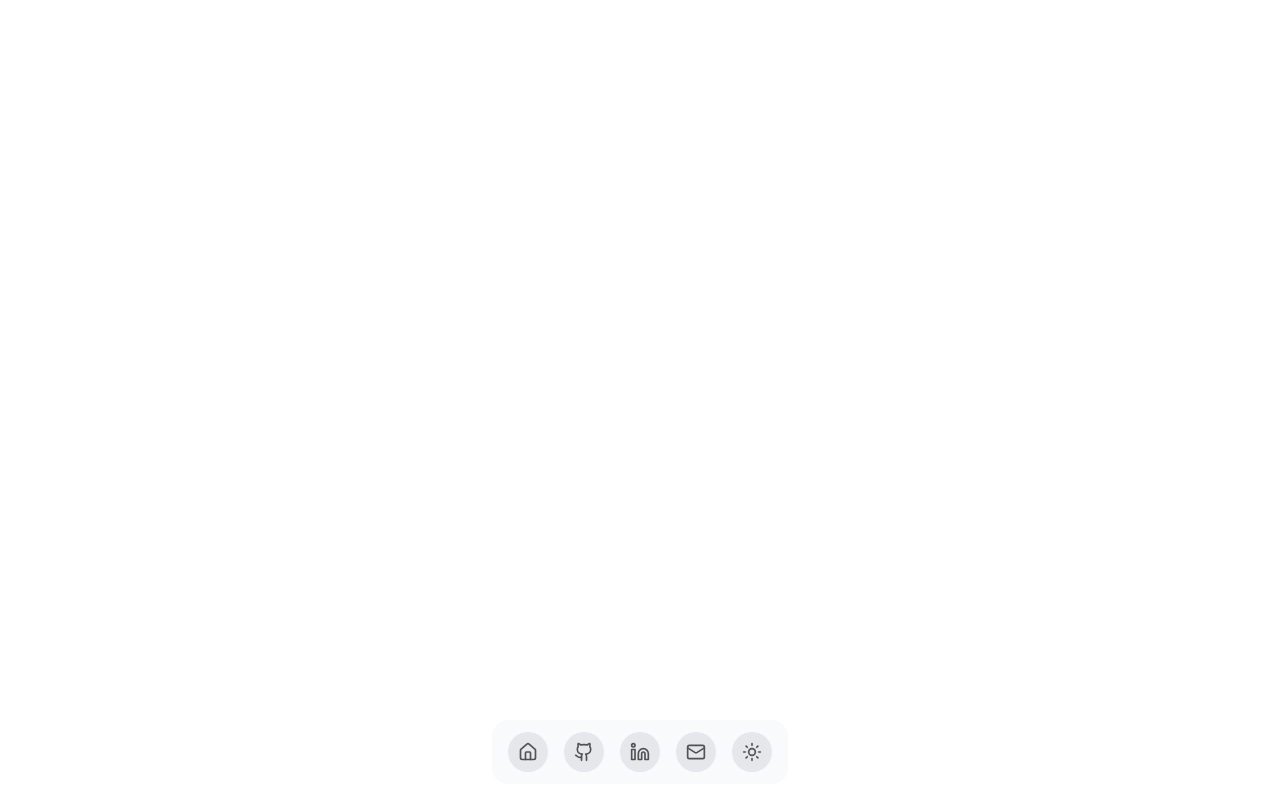
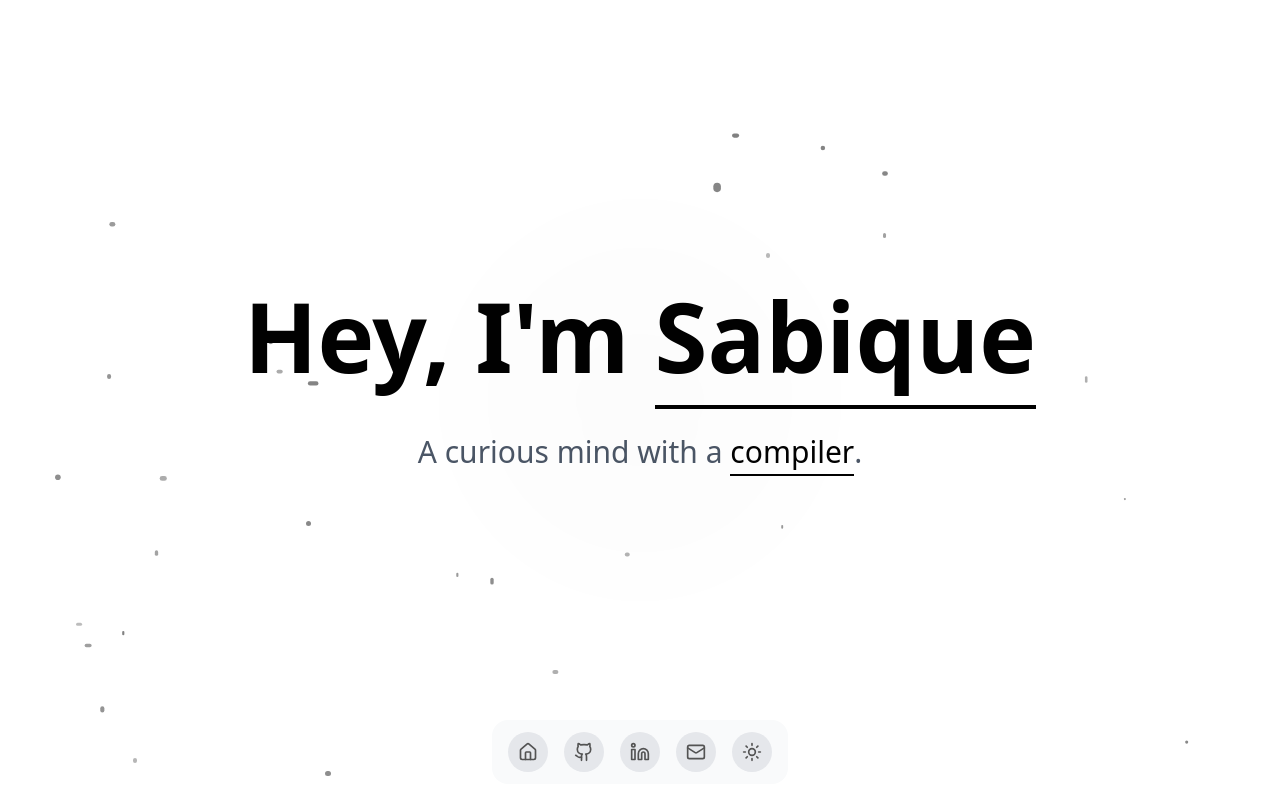
Before and after one commit to Sabique-Islam/Portfolio, a Next.js app: page / in a window 1280 px wide. Built offline with nearby package versions, Linux system fonts and the light colour scheme.

Commit message:
feat: add hero section

```diff
--- a/src/app/page.tsx
+++ b/src/app/page.tsx
@@ -1,8 +1,10 @@
+import Hero from "@/components/Pages/Hero";
 import { Navbar } from "@/components/Pages/Navbar";
 
 export default function Home() {
   return (
     <div>
+      <Hero/>
       <Navbar/>
     </div>
   );
--- /dev/null
+++ b/src/components/Pages/Hero.tsx
@@ -0,0 +1,244 @@
+"use client";
+
+import React, { useState, useEffect } from "react";
+import { motion, AnimatePresence } from "framer-motion";
+import { useTheme } from "next-themes";
+
+const Hero: React.FC = () => {
+  const [isLoading, setIsLoading] = useState(true);
+  const [showHero, setShowHero] = useState(false);
+  const [mounted, setMounted] = useState(false);
+  const [startExit, setStartExit] = useState(false);
+  const { theme } = useTheme();
+
+  const portfolioLetters = "PORTFOLIO".split("");
+
+  useEffect(() => {
+    setMounted(true);
+  }, []);
+
+  useEffect(() => {
+    if (isLoading) {
+      document.body.style.overflow = "hidden";
+    } else {
+      document.body.style.overflow = "unset";
+    }
+
+    // Start exit animation after 1.5 seconds
+    const exitTimer = setTimeout(() => {
+      setStartExit(true);
+    }, 1500);
+
+    // Hide loading screen after exit animation completes
+    const hideTimer = setTimeout(() => {
+      setIsLoading(false);
+    }, 3500); // exit animation -> 1.5s
+
+    return () => {
+      clearTimeout(exitTimer);
+      clearTimeout(hideTimer);
+      document.body.style.overflow = "unset";
+    };
+  }, [isLoading]);
+
+    useEffect(() => {
+    if (startExit) {
+        // Show hero content 1s after letters start flying out
+        const heroTimer = setTimeout(() => {
+        setShowHero(true);
+        }, 1000);
+        return () => clearTimeout(heroTimer);
+        }
+    }, [startExit]);
+
+  // Letter animation variants
+  const letterVariants = {
+    initial: {
+      opacity: 0,
+      y: 60,
+      scale: 0.8,
+      rotate: 0
+    },
+    enter: {
+      opacity: 1,
+      y: 0,
+      scale: 1,
+      rotate: 0,
+      transition: {
+        duration: 0.8,
+        ease: "easeOut" as const,
+      }
+    },
+    exit: (index: number) => {
+
+        // Note: These are hardcoded positions and rotations for each letter
+      const directions = [
+        { x: -1200, y: -800, rotate: -720 },  // P -> Top-left
+        { x: -800, y: -1200, rotate: 360 },   // O -> Top
+        { x: 0, y: -1500, rotate: -540 },     // R -> Straight up
+        { x: 800, y: -1200, rotate: 720 },    // T -> Top-right
+        { x: 1200, y: -800, rotate: -360 },   // F -> Right
+        { x: -1500, y: 500, rotate: 540 },    // O -> Left
+        { x: -800, y: 1200, rotate: -900 },   // L -> Bottom-left
+        { x: 800, y: 1200, rotate: 900 },     // I -> Bottom-right
+        { x: 1500, y: 800, rotate: -1080 }    // O -> Far right
+      ];
+
+      const direction = directions[index];
+      return {
+        x: direction.x,
+        y: direction.y,
+        rotate: direction.rotate,
+        scale: 0.2,
+        opacity: 0,
+        transition: {
+          duration: 2,
+          delay: index * 0.1,
+          ease: "easeOut" as const
+        }
+      };
+    }
+  };
+
+  // Loading container variants
+  const loadingContainerVariants = {
+    show: {
+      opacity: 1,
+      transition: {
+        staggerChildren: 0.08,
+        delayChildren: 0.2,
+      }
+    },
+    exit: {
+      opacity: 0,
+      transition: {
+        duration: 0.5,
+        delay: 1.5,
+        when: "afterChildren"
+      }
+    }
+  };
+
+  if (!mounted) {
+    return (
+      <div className="fixed inset-0 bg-white dark:bg-black overflow-hidden z-[100] flex items-center justify-center">
+        <div className="text-2xl text-black dark:text-white">Loading...</div>
+      </div>
+    );
+  }
+
+  return (
+    <div className="relative min-h-screen bg-white dark:bg-black transition-colors duration-500">
+      {/* Loading Screen */}
+      <AnimatePresence>
+        {isLoading && (
+          <motion.div
+            className="fixed inset-0 flex items-center justify-center bg-white dark:bg-black z-[100]"
+            variants={loadingContainerVariants}
+            initial="show"
+            animate="show"
+            exit="exit"
+          >
+            <motion.div
+              className="flex space-x-1 md:space-x-2"
+              variants={loadingContainerVariants}
+              initial="show"
+              animate={startExit ? "exit" : "show"}
+            >
+              {portfolioLetters.map((letter, index) => (
+                <motion.span
+                  key={index}
+                  className="text-6xl md:text-8xl font-bold text-black dark:text-white tracking-wider select-none"
+                  variants={letterVariants}
+                  initial="initial"
+                  animate={startExit ? "exit" : "enter"}
+                  custom={index}
+                >
+                  {letter}
+                </motion.span>
+              ))}
+            </motion.div>
+          </motion.div>
+        )}
+      </AnimatePresence>
+
+      {/* Main Hero Content */}
+      <AnimatePresence>
+        {showHero && (
+          <div className="relative z-20 flex items-center justify-center min-h-screen px-4">
+            <div className="text-center max-w-5xl mx-auto">
+              <div className="mb-8">
+                <h1 className="text-5xl md:text-7xl lg:text-8xl font-bold text-black dark:text-white mb-6 leading-tight select-none">
+                  Hey, I&apos;m{" "}
+                  <span className="relative text-black dark:text-white">
+                    Sabique
+                    <span className="absolute -bottom-2 left-0 right-0 h-1 bg-black dark:bg-white" />
+                  </span>
+                </h1>
+              </div>
+
+              <p className="text-xl md:text-2xl lg:text-3xl text-gray-600 dark:text-gray-300 mb-12 font-light leading-relaxed max-w-3xl mx-auto">
+                A curious mind with a{" "}
+                <span className="text-black dark:text-white font-medium relative">
+                  compiler
+                  <span className="absolute -bottom-1 left-0 right-0 h-0.5 bg-black dark:bg-white" />
+                </span>
+                .
+              </p>
+
+              {/* Floating Particles (blobs) */}
+              <div className="absolute inset-0 pointer-events-none">
+                {[...Array(30)].map((_, i) => (
+                  <motion.div
+                    key={i}
+                    className="absolute rounded-full"
+                    style={{
+                      width: Math.random() * 4 + 2,
+                      height: Math.random() * 4 + 2,
+                      left: `${Math.random() * 100}%`,
+                      top: `${Math.random() * 100}%`,
+                      backgroundColor: theme === "dark" ? "white" : "black",
+                    }}
+                    animate={{
+                      x: [0, (Math.random() - 0.5) * 150],
+                      y: [0, (Math.random() - 0.5) * 150],
+                      opacity: [0.2, 0.5, 0.2],
+                      scale: [1, Math.random() * 1.5 + 0.8, 1],
+                      }}
+                    transition={{
+                      duration: Math.random() * 5 + 3,
+                      repeat: Infinity,
+                      repeatType: "reverse",
+                      delay: Math.random() * 2,
+                      ease: "easeInOut" as const,
+                    }}
+                  />
+                ))}
+              </div>
+
+              {/* Glow Effect */}
+              <motion.div
+                className="absolute inset-0 pointer-events-none"
+                initial={{ opacity: 0 }}
+                animate={{ opacity: 0.3 }}
+                transition={{ duration: 2, delay: 1 }}
+              >
+                <div
+                  className="absolute top-1/2 left-1/2 transform -translate-x-1/2 -translate-y-1/2 w-96 h-96 rounded-full blur-3xl opacity-20"
+                  style={{
+                    backgroundColor:
+                      theme === "dark"
+                        ? "rgba(255,255,255,0.2)"
+                        : "rgba(0,0,0,0.2)",
+                  }}
+                />
+              </motion.div>
+            </div>
+          </div>
+        )}
+      </AnimatePresence>
+    </div>
+  );
+};
+
+export default Hero;
```
